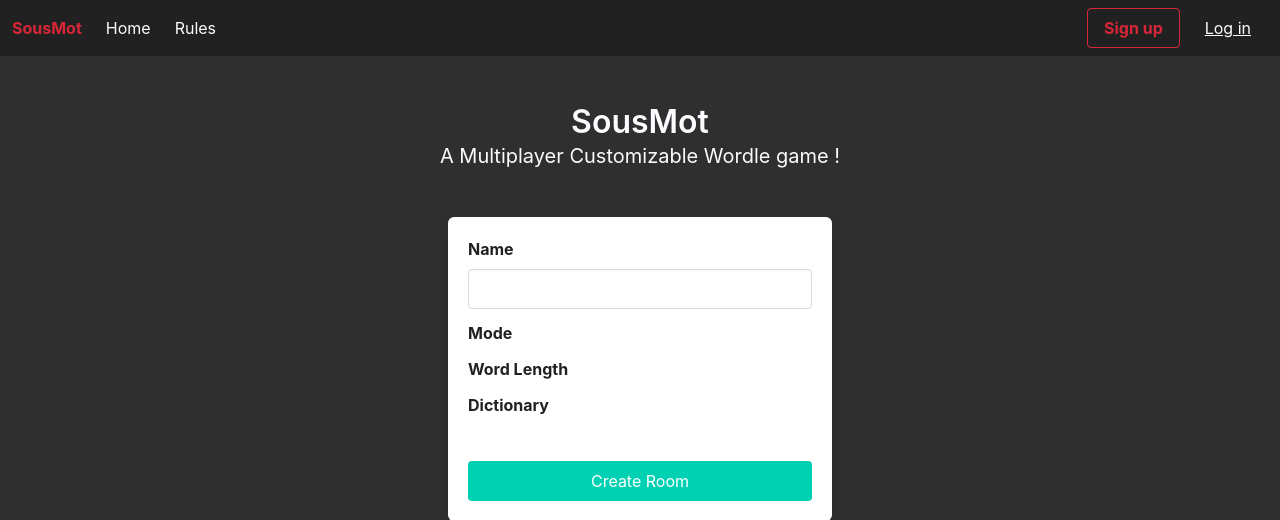
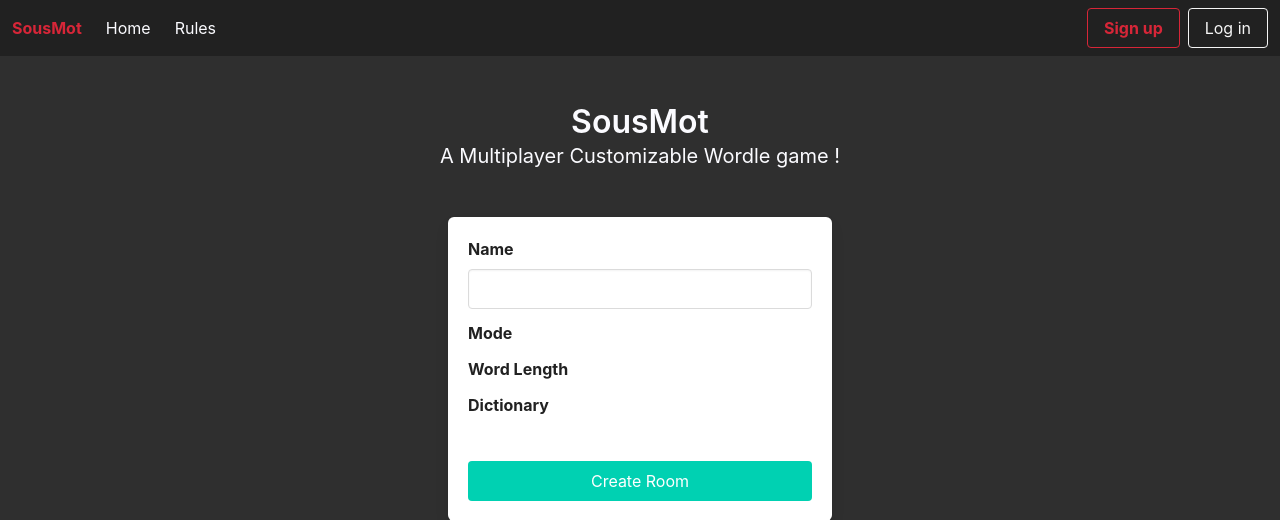
Before and after one commit to HE-Arc/SousMot, a Django app: page / in a window 1280 px wide. Shown: the top 520 px of the page. Run offline with Django 4.2, Linux system fonts and the light colour scheme; style sheets or scripts are compiled from the project's sources; some libraries are stand-ins or nearby versions.

Commit message:
feat(#12): the Login button is now outlined

```diff
--- a/sousmot/sousmotapp/templates/sousmotapp/base.html
+++ b/sousmot/sousmotapp/templates/sousmotapp/base.html
@@ -18,7 +18,7 @@
                 <strong>SousMot</strong>
             </a>
 
-            <a role="button" class="navbar-burger" aria-label="menu" aria-expanded="false" data-target="navbarBasicExample">
+            <a role="button" class="navbar-burger" aria-label="menu" aria-expanded="false">
                 <span aria-hidden="true"></span>
                 <span aria-hidden="true"></span>
                 <span aria-hidden="true"></span>
@@ -49,7 +49,7 @@
                     <a class="button is-crimson is-outlined">
                         <strong>Sign up</strong>
                     </a>
-                    <a class="button is-text">
+                    <a class="button is-light is-outlined">
                         Log in
                     </a>
                 </div>
```
